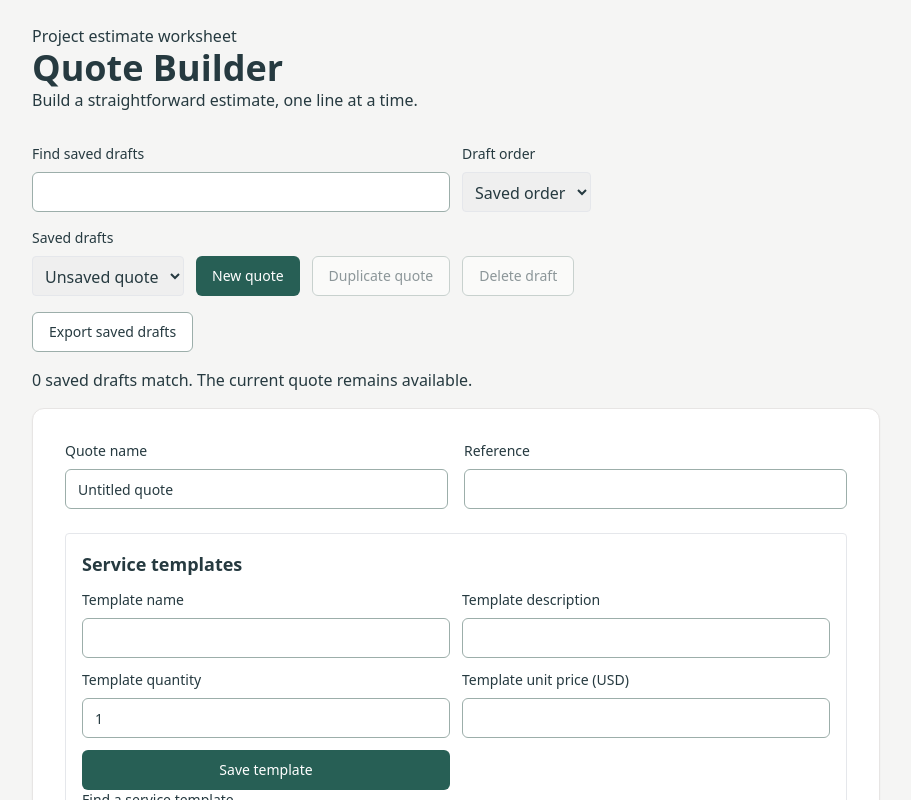
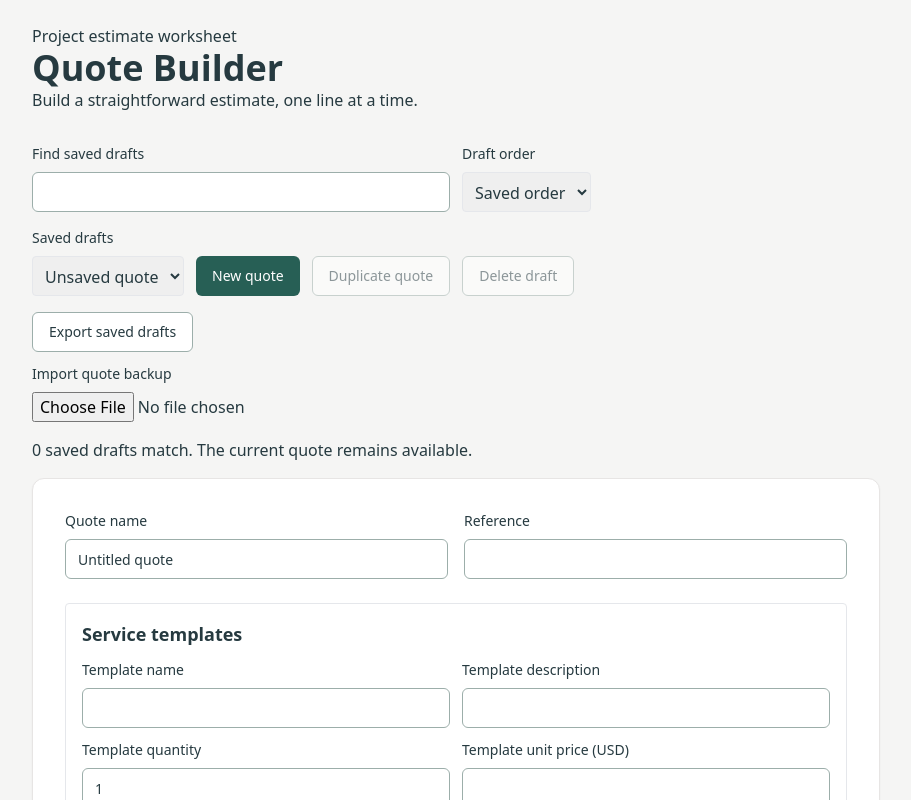
Before and after one commit to kirkduchesne/quote-builder, a Next.js app: page / in a window 1280 px wide. Shown: the top 800 px of the page, without its empty margins (184-1095 px from the left). Built offline with nearby package versions, Linux system fonts and the light colour scheme.

Commit message:
feat: add import file picker and parse feedback

```diff
--- a/components/draft-workspace.tsx
+++ b/components/draft-workspace.tsx
@@ -52,8 +52,21 @@ export function DraftWorkspace() {
     window.addEventListener("storage", changed);
     return () => window.removeEventListener("storage", changed);
   }, []);
+  const draftsRef=useRef(drafts); draftsRef.current=drafts;
+  const dirtyRef=useRef(dirty); dirtyRef.current=dirty;
+  async function importFile(file:File) {
+    try {
+      if(file.size>1000000)throw Error('Choose a quote backup no larger than 1 MB.');
+      const incoming=parseBackup(await file.text());
+      const merged=mergeBackup(draftsRef.current,incoming);
+      if(!window.confirm('Import saved drafts? Existing drafts will be kept. Any unfinished quote edits will be discarded.'))return;
+      setDrafts(merged);setActive(merged[0]||newDraft(String(Date.now())));setDirty(false);
+      if(blocked){setPendingStorage(true);setMessage('Imported drafts are session-only. Existing unreadable storage was preserved.');return;}
+      try{localStorage.setItem(storageKey,JSON.stringify({version:1,drafts:merged}));setPendingStorage(false);setMessage('Quote backup imported.');}catch{setPendingStorage(true);setMessage('Imported drafts are session-only because storage is unavailable or full.');}
+    } catch(error){setMessage((error as Error).message || 'The backup could not be read. Existing drafts are unchanged.');}
+  }
   function canLeave() {
-    return !dirty || window.confirm("Discard unsaved changes to this quote?");
+    return !dirtyRef.current || window.confirm("Discard unsaved changes to this quote?");
   }
   function save(draft: Draft) {
     if (!validDraft(draft)) {
@@ -174,7 +187,7 @@ export function DraftWorkspace() {
           Delete draft
         </Button>
       </div>
-      <div className="my-4 print:hidden"><Button type="button" variant="outline" onClick={()=>{try{downloadBackup(drafts);setMessage('Saved drafts exported. Unfinished quote or template edits are not included.');}catch{setMessage('The backup download could not start. Keep this page open and try again.');}}}>Export saved drafts</Button></div>
+      <div className="my-4 print:hidden"><Button type="button" variant="outline" onClick={()=>{try{downloadBackup(drafts);setMessage('Saved drafts exported. Unfinished quote or template edits are not included.');}catch{setMessage('The backup download could not start. Keep this page open and try again.');}}}>Export saved drafts</Button><label htmlFor="quote-backup" className="mt-3">Import quote backup</label><input id="quote-backup" type="file" accept=".json,application/json" onChange={e=>{const file=e.target.files?.[0];e.target.value='';if(file)void importFile(file);}} /></div>
       <p className="print:hidden">{searchDrafts(drafts,search).length} saved drafts match. The current quote remains available.</p>
       <p role="status" className="mb-4 print:hidden">
         {message}
```
